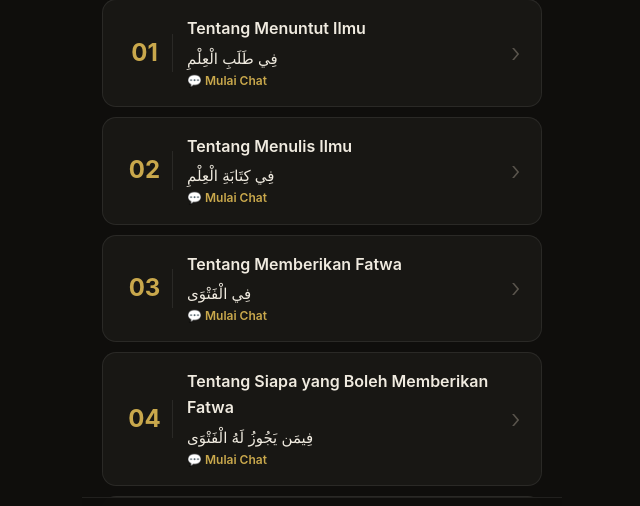
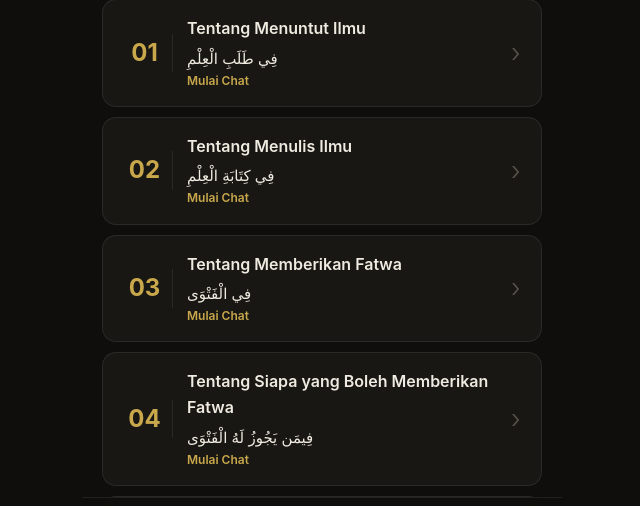
Before and after one commit to sabenihcode/Kitab, a React (Vite) app: page /tanya in a window 1280 px wide. Shown: the part 234-740 px from the top of the page, without its empty margins (318-958 px from the left). Built offline with nearby package versions, Linux system fonts and the light colour scheme.

Commit message:
Update TanyaAIPage.tsx

```diff
--- a/src/pages/TanyaAIPage.tsx
+++ b/src/pages/TanyaAIPage.tsx
@@ -155,7 +155,7 @@ export const TanyaAIPage = () => {
                   <h3 className="tanya-bab-judul">{bab.judul_id}</h3>
                   <p className="tanya-bab-judul-ar">{bab.judul_ar}</p>
                   <p className="tanya-bab-action">
-                    {loadingBab ? '⏳ Memuat...' : '💬 Mulai Chat'}
+                    {loadingBab ? '⏳ Memuat...' : 'Mulai Chat'}
                   </p>
                 </div>
                 <span className="tanya-bab-chevron" aria-hidden="true">›</span>
```
